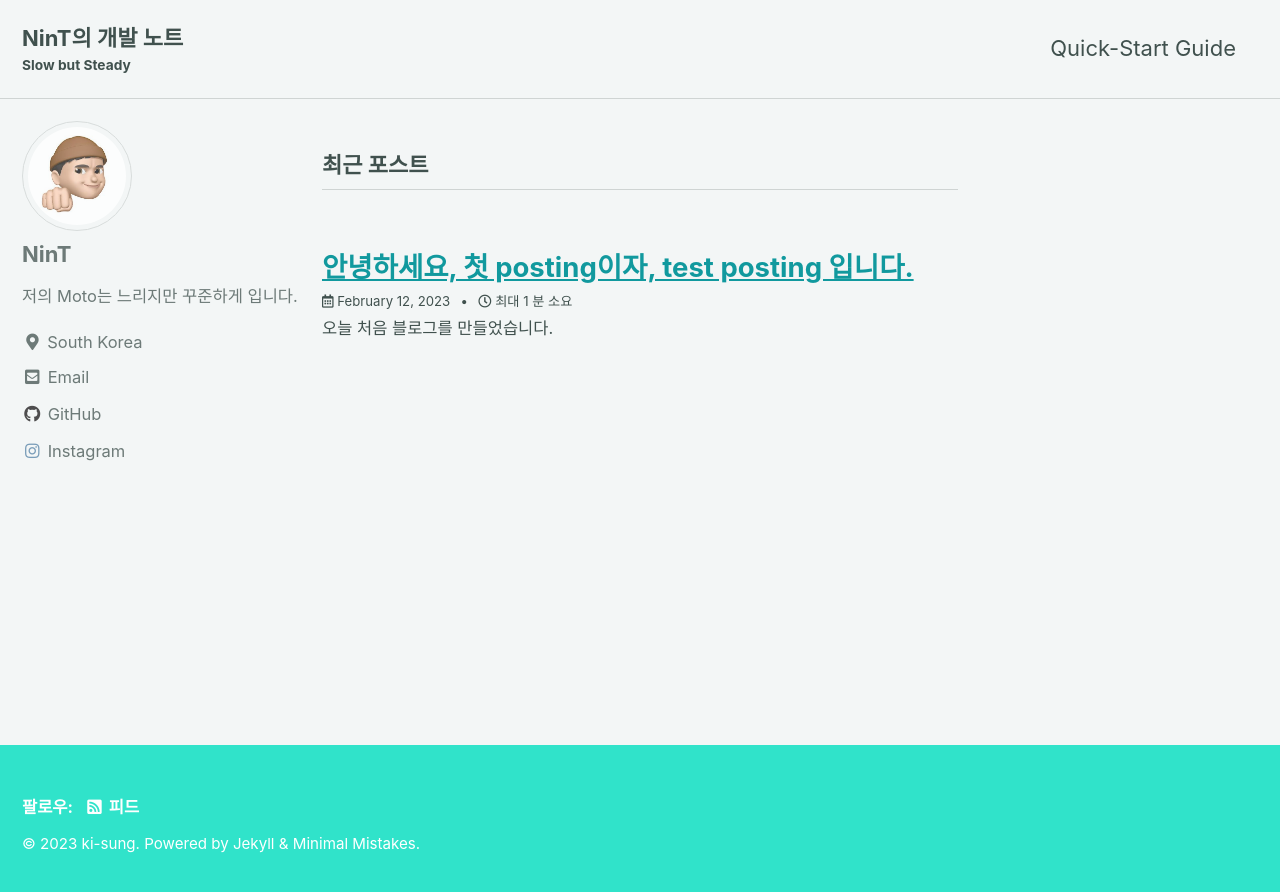
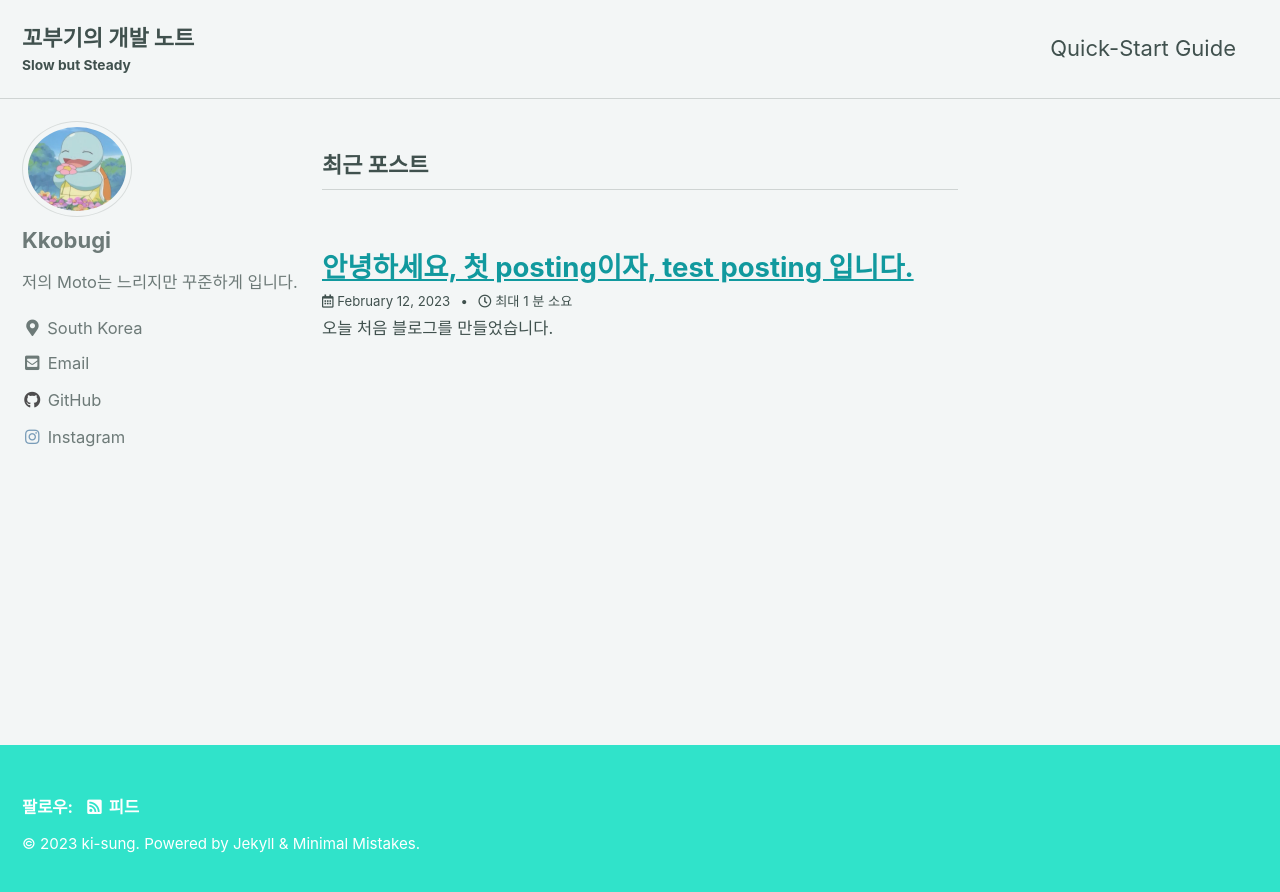
Before and after one commit to Ki-Sung/ki-sung.github.io, a Jekyll site: the page built from index.html, in a window 1280 px wide. Shown: the top 892 px of the page. Built offline with Jekyll 4.4.1, drawn with Linux system fonts in a browser that asks for light colours; cached includes are drawn as plain includes; the list of posts is cut into pages by our own code.

Commit message:
change profile img

```diff
--- a/_config.yml
+++ b/_config.yml
@@ -16,11 +16,11 @@ minimal_mistakes_skin    : "mint" # "air", "aqua", "contrast", "dark", "dirt", "
 
 # Site Settings
 locale                   : "ko-KR"
-title                    : "NinT의 개발 노트"
+title                    : "꼬부기의 개발 노트"
 title_separator          : "|"
 subtitle                 : "Slow but Steady"
 name                     : "ki-sung"
-description              : "NinT의 개발 블로그 입니다."
+description              : "꼬부기의 개발 블로그 입니다."
 url                      : "https://ki-sung.github.io"
 baseurl                  : # the subpath of your site, e.g. "/blog"
 repository               : # GitHub username/repo-name e.g. "mmistakes/minimal-mistakes"
@@ -104,8 +104,8 @@ analytics:
 
 # Site Author
 author:
-  name             : "NinT"
-  avatar           : "/assets/images/kisung.jpeg" # path of avatar image, e.g. "/assets/images/bio-photo.jpg"
+  name             : "Kkobugi"
+  avatar           : "/assets/images/gobugi.png" # path of avatar image, e.g. "/assets/images/bio-photo.jpg"
   bio              : "저의 Moto는 느리지만 꾸준하게 입니다."
   location         : "South Korea"
   email            :
```
Also changed, not shown: assets/images/gobugi.png (added).
